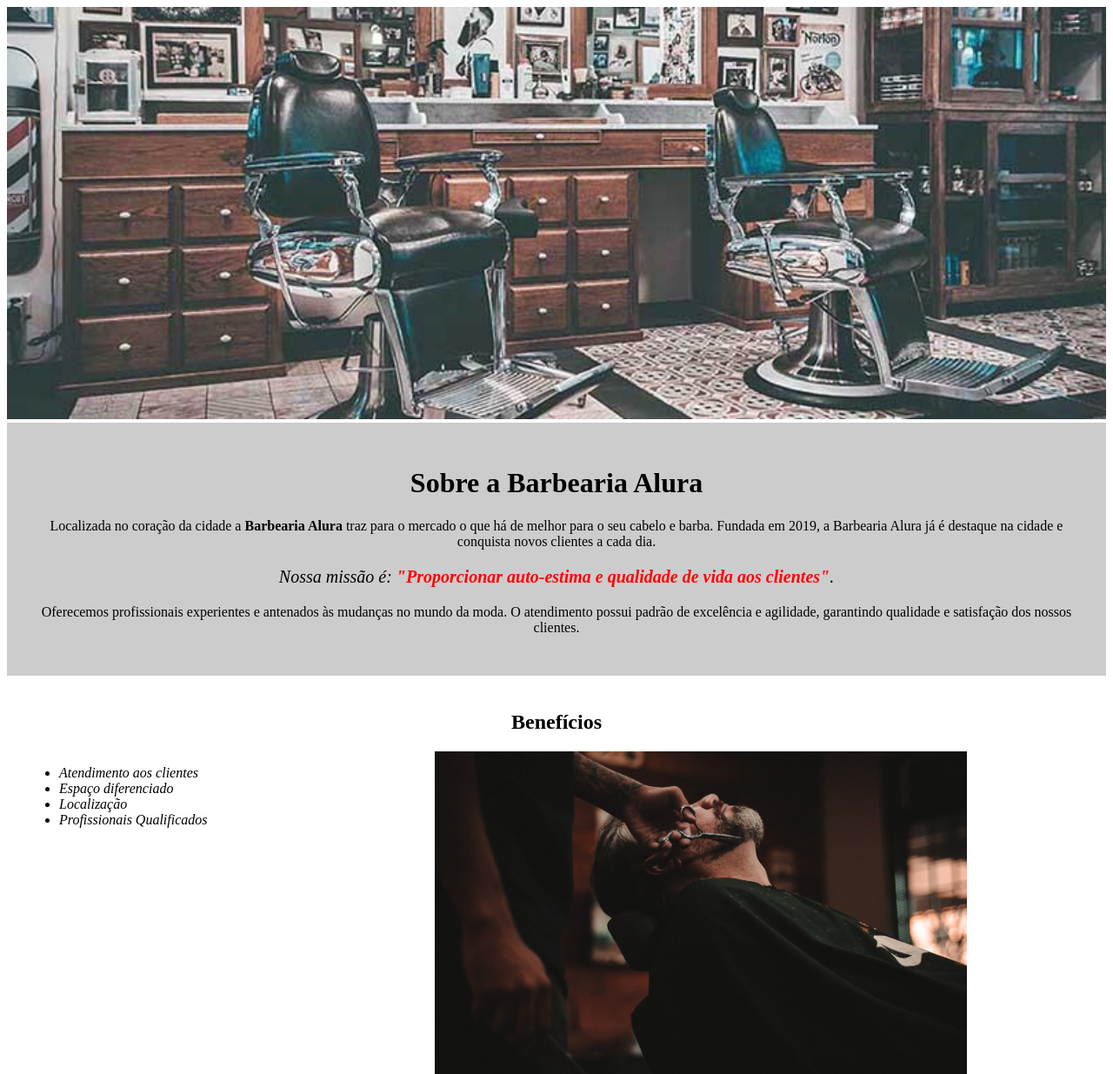
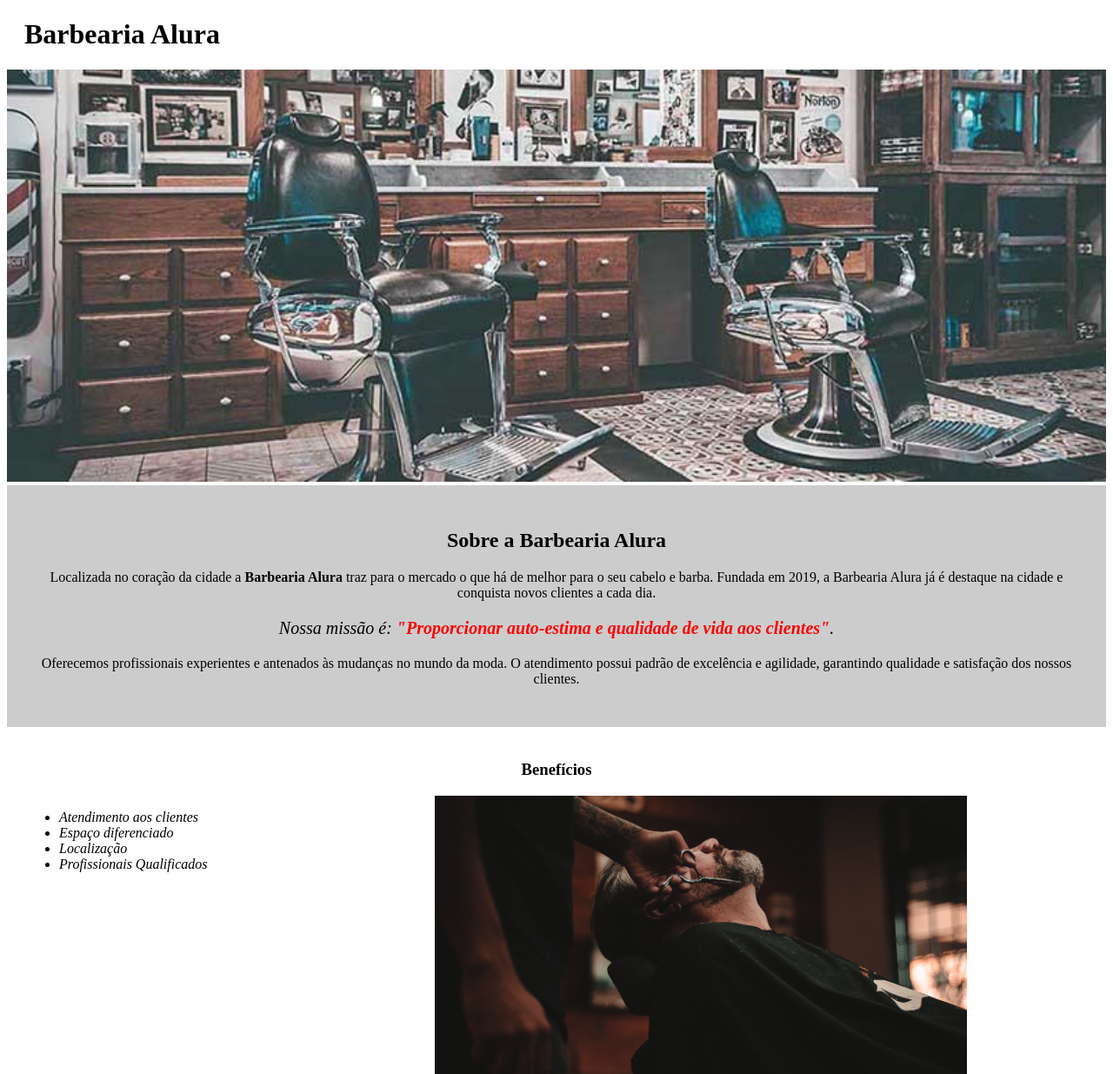
Before and after one commit to anderson-neves-silva/alura_front-end, a plain HTML site: page index.html in a window 1280 px wide. Shown: the top 1235 px of the page at 87% size. Drawn offline with Linux system fonts and the light colour scheme.

Commit message:
completing the course

```diff
--- a/index.html
+++ b/index.html
@@ -7,10 +7,14 @@
     </head>
 
     <body>
+        <header>
+            <h1 class="titulo_principal">Barbearia Alura</h1> <!--no html5 foi criado uma nova tag de cabeçalho para substituir a div foi a de header-->
+        </header>
+
         <img id="banner" src="banner.jpg"> <!--o id serve para itens únicos, no css referenciamos com o "#"-->
 
         <div class="principal">
-            <h1>Sobre a Barbearia Alura</h1>
+            <h2 class="titulo_centralizado">Sobre a Barbearia Alura</h2>
 
             <p>Localizada no coração da cidade a <strong>Barbearia Alura</strong> traz para o mercado o que há de melhor para o seu
             cabelo e barba. Fundada em 2019, a Barbearia Alura já é destaque na cidade e conquista novos clientes a cada dia.</p>
@@ -22,7 +26,7 @@
         </div>
 
         <div class="beneficios"> <!--a classe serve para itens que vão se repetir, no css referenciamos com o "."-->
-            <h2>Benefícios</h2>
+            <h3 class="titulo_centralizado">Benefícios</h3>
 
             <ul>
                 <li class="itens">Atendimento aos clientes</li>
--- a/style.css
+++ b/style.css
@@ -11,7 +11,11 @@ body {
     padding: 30px;
 }
 
-h1 {
+.titulo_principal {
+    padding-left: 20px;
+}
+
+.titulo_centralizado {
     text-align: center;
 }
 
@@ -36,10 +40,6 @@ em strong {
     padding: 20px;
 }
 
-h2 {
-    text-align: center;
-}
-
 ul {
     display: inline-block;
     vertical-align: top;
```
